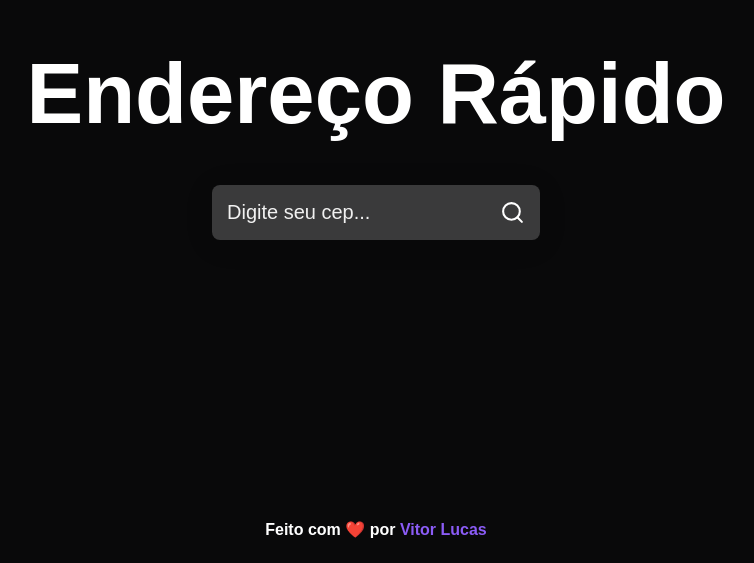
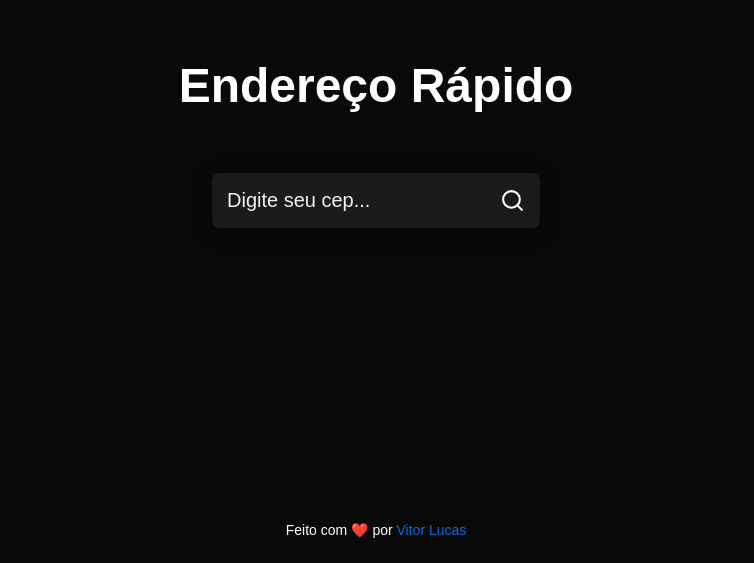
Before and after one commit to euvitordev/FlashCEP, a React (Create React App) app: page / in a window 1280 px wide. Shown: the part 237-800 px from the top of the page, without its empty margins (264-1018 px from the left). Built offline with nearby package versions, Linux system fonts and the light colour scheme; the HTML template or start-up script is replaced by a standard one.

Commit message:
Updating to the second styling version.

```diff
--- a/src/app.css
+++ b/src/app.css
@@ -17,10 +17,62 @@
   color: #fff;
 }
 
+.card {
+  display: flex;
+  justify-content: center;
+  align-items: center;
+  flex-direction: column;
+
+  background: rgba(43, 43, 48, 0.06);
+  border-radius: 16px;
+  box-shadow: 0 4px 30px rgba(0, 0, 0, 0.1);
+  backdrop-filter: blur(100px);
+  -webkit-backdrop-filter: blur(100px);
+
+  padding: 0 48px;
+}
+
+.logo {
+  display: flex;
+  align-items: center;
+  justify-content: center;
+  gap: 10px;
+  margin: 70px 0;
+}
+
+.place{
+  animation: flipLogo 5s infinite;
+}
+
+@keyframes flipLogo {
+  from {
+    transform: rotateY(360deg);
+  }
+  to {
+    transform: rotateY(0deg);
+  }
+}
+
+.card img {
+  width: 200px;
+}
+
 .title {
- font-size: 85px;
- color: var(--text-color);
+  font-style: normal;
+  font-weight: 800;
+  font-size: 48px;
+  line-height: 125%;
+  margin-bottom: 15px;
+
  animation: flipTitle 2s;
+}
+
+.subTitle {
+  font-style: normal;
+  font-weight: 600;
+  font-size: 18px;
+  color: #ffffff;
+  opacity: 0.8;
 }
 
 @keyframes flipTitle {
@@ -33,12 +85,17 @@
 }
 
 .containerInput {
-  background-color: var(--highlight-color-hover);
+  background-color: #27272a96;
   padding: 15px;
   margin: 42px 0;
   display: flex;
   border-radius: 8px;
   box-shadow: 0 4px 30px rgba(0, 0, 0, 0.1);
+  transition: 1s ease-in;
+}
+
+.containerInput:hover {
+  border-radius: 12px;
 }
 
 .containerInput input {
@@ -48,11 +105,6 @@
   color: var(--text-color);
   outline: none;
   margin-right: 8px;
-  transition: 1s ease-in;
-}
-
-.containerInput:hover {
-  border-radius: 12px;
 }
 
 .containerInput input::placeholder {
@@ -78,14 +130,28 @@
   align-items: center;
   justify-content: center;
   flex-direction: column;
-  width: 450px;
-  padding: 24px;
+  padding: 0 48px;
+  margin-top: 25px;
 
-  background: rgba(255, 255, 255, 0.06);
+  background: rgba(112, 112, 126, 0.09);
   border-radius: 16px;
   box-shadow: 0 4px 30px rgba(0, 0, 0, 0.1);
-  backdrop-filter: blur(20px);
-  -webkit-backdrop-filter: blur(20px);
+  backdrop-filter: blur(100px);
+  -webkit-backdrop-filter: blur(100px);
+}
+
+.copyIcon {
+  position: absolute;
+  top: 10px;
+  right: 10px;
+  padding: 4px;
+  cursor: pointer;
+  transition: 1s;
+}
+
+.copyIcon:hover {
+  border-radius: 8px;
+  background-color: #27272a96;
 }
 
 .main h2 {
@@ -113,23 +179,31 @@ footer {
   bottom: 0;
   padding: 25px;
   width: 100%;
+  gap: 25px;
+  font-size: 14px;
+}
 
-  font-family: "Inter";
+footer .footerLogo {
+  display: flex;
+  align-items: center;
+  gap: 5px;
+}
+
+footer .footerLogo span {
+  /* font-family: "Inter"; */
   font-style: normal;
   font-weight: 600;
-  font-size: 16px;
-  line-height: 100%;
-}
-
-footer p {
-  transition: transform 1s;
-}
-
-footer p:hover {
-  transform: scale(1.2);
+  font-size: 14px;
+  color: #f1f1f1;
+  line-height: 1.5;
+  opacity: .8;
 }
 
 footer a {
-  color: #8b5cf6;
+  color: rgb(9, 105, 218);
   text-decoration: none;
 }
+
+footer a:hover{
+  text-decoration: underline;
+}
```
